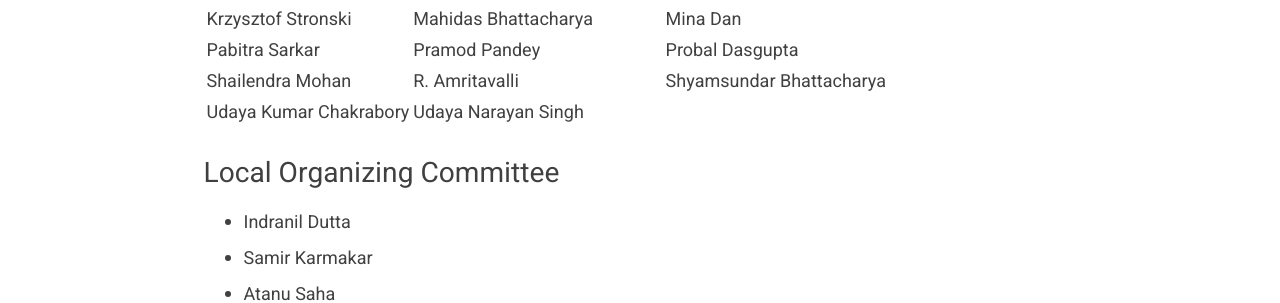
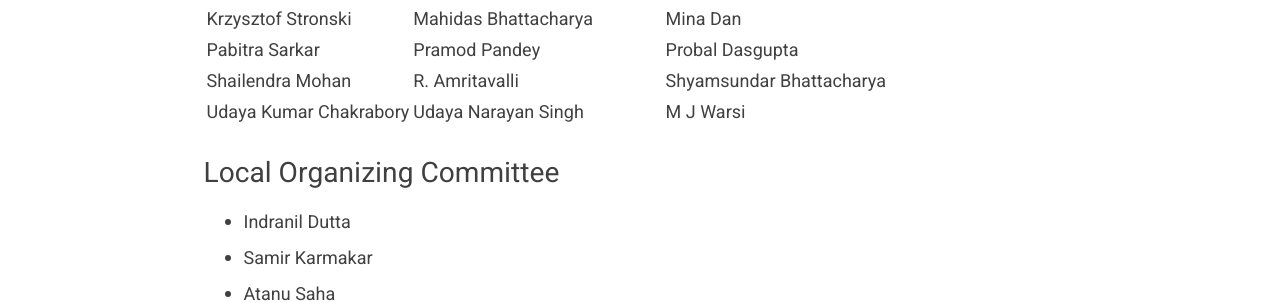
Before and after one commit to icolsi47/icolsi47.github.io, a Jekyll site: the page built from index.md, in a window 1280 px wide and 900 px high, scrolled down 2274 px. Shown: the part 277-580 px from the top of the window. Built offline with Jekyll 4.4.1, drawn with Linux system fonts in a browser that asks for light colours.

Commit message:
ciil added

```diff
--- a/index.md
+++ b/index.md
@@ -62,7 +62,7 @@ For queries, questions and comments, please reach out to: <icolsi47@jadavpuruniv
 | Krzysztof Stronski         | Mahidas Bhattacharya         | Mina Dan                      |
 | Pabitra Sarkar             | Pramod Pandey                | Probal Dasgupta               |
 | Shailendra Mohan     | R. Amritavalli               | Shyamsundar Bhattacharya     |
-| Udaya Kumar Chakrabory     | Udaya Narayan Singh          |                               |
+| Udaya Kumar Chakrabory     | Udaya Narayan Singh          |       M J Warsi                        |
 
 
 ## Local Organizing Committee
```
